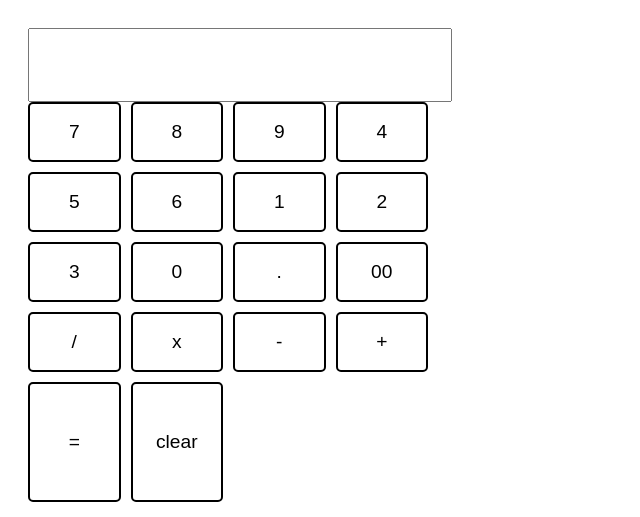
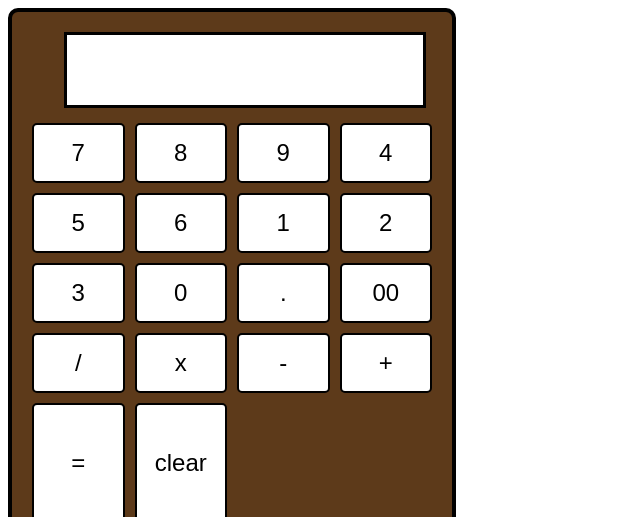
Before and after one commit to Mishalr7/basic-calculator, a plain HTML site: page index.html in a window 1280 px wide. Shown: the top 517 px of the page, without its empty margins (0-640 px from the left). Drawn offline with Linux system fonts and the light colour scheme.

Commit message:
Update style2.css

```diff
--- a/style.css
+++ b/style.css
@@ -1,8 +1,19 @@
+
+#output-text {
+    width: 100%;
+    height: 50px;
+    font-size: 24px;
+    border: 3px solid black;
+    pointer-events: none;
+    text-align: right;
+    padding: 10px;
+    margin-bottom: 15px;
+}
 
 #buttons {
     display: grid;
     grid-template-columns: repeat(4, 1fr); /* 4 columns */
-    gap: 10px; /* Space between buttons */
+    gap: 10px; /* Spacing between buttons */
     width: 100%;
     justify-content: center;
 }
@@ -10,7 +21,7 @@
 button {
     width: 100%;
     height: 60px;
-    font-size: 1.2rem;
+    font-size: 1.5rem;
     border-radius: 5px;
     border: 2px solid black;
     background-color: white;
@@ -22,30 +33,29 @@ button {
     height: 120px;
 }
 
+/* Main Calculator Container */
 #calculator {
     width: 90%;
     max-width: 400px;
     height: auto;
     padding: 20px;
-}
-
-#output-text {
-    width: 100%;
-    height: 50px;
-    font-size: 24px;
-    text-align: right;
-    padding: 10px;
+    background: #5D3A1A;
+    border: solid 4px black;
+    border-radius: 10px;
+    display: flex;
+    flex-direction: column;
+    align-items: center;
 }
 
 /* Responsive Design */
 @media (max-width: 500px) {
     button {
         height: 50px;
-        font-size: 1rem;
+        font-size: 1.2rem;
     }
 
     #buttons {
-        grid-template-columns: repeat(3, 1fr); /* 3 columns for small screens */
+        grid-template-columns: repeat(3, 1fr); /* Adjusts to 3 columns for smaller screens */
     }
 
     #calculator {
```
